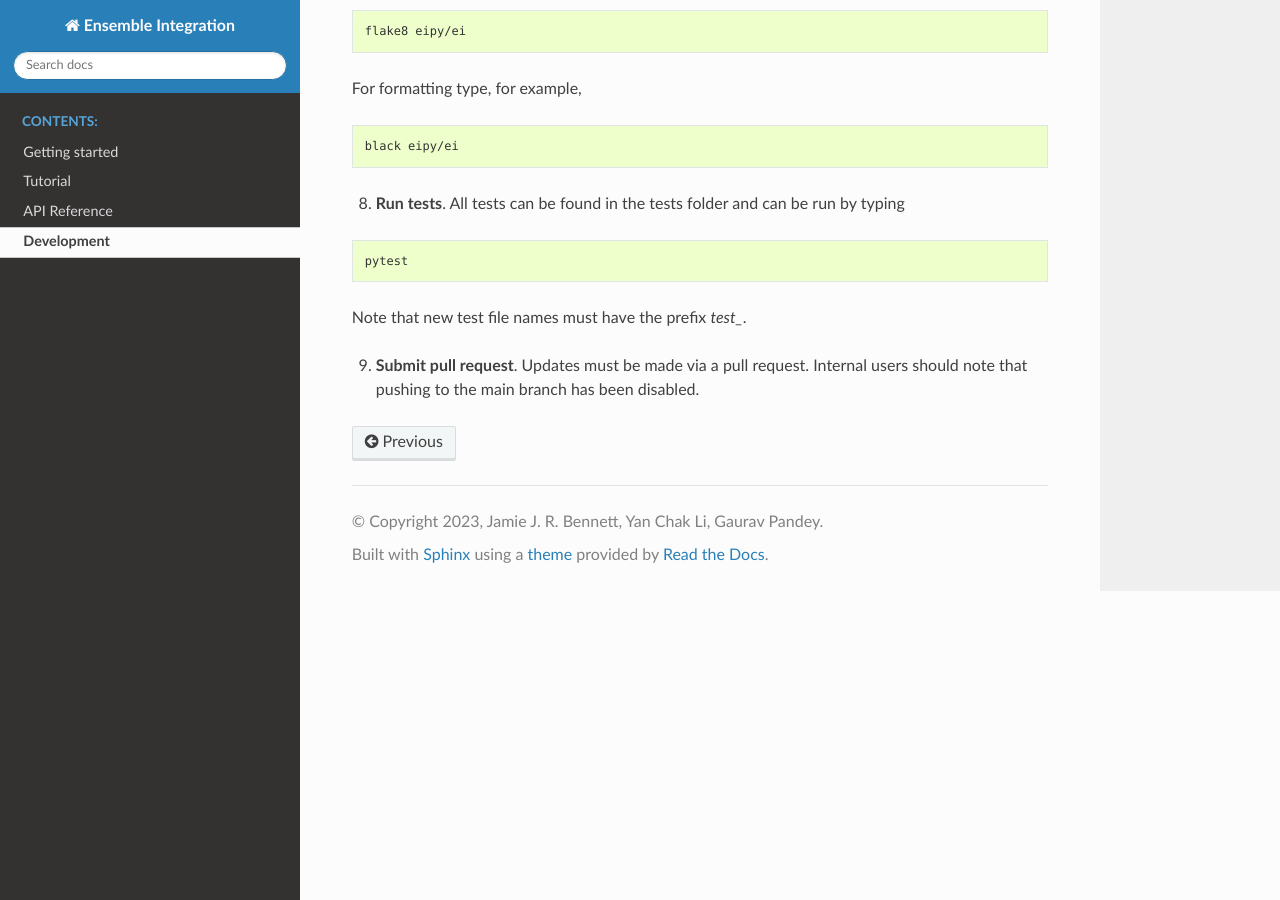
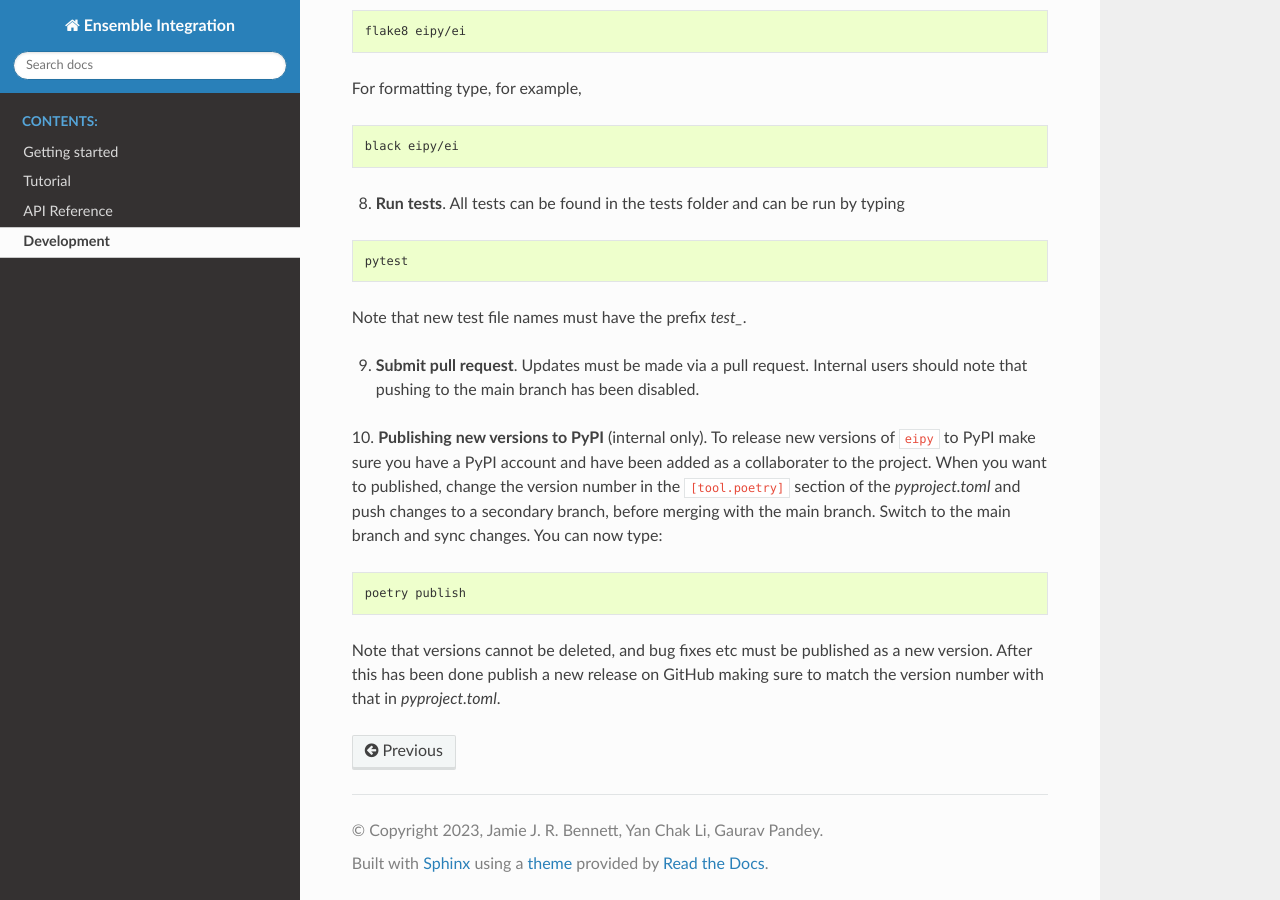
Before and after one commit to GauravPandeyLab/eipy, a Sphinx documentation site: the page built from docs/source/development.rst, in a window 1280 px wide and 900 px high, scrolled down 827 px. Built offline with Sphinx 7.4.7 and the Read the Docs theme 2.0.0, drawn with Linux system fonts in a browser that asks for light colours.

Commit message:
new version number

```diff
--- a/docs/source/development.rst
+++ b/docs/source/development.rst
@@ -47,3 +47,15 @@
 Note that new test file names must have the prefix `test_`.
 
 9. **Submit pull request**. Updates must be made via a pull request. Internal users should note that pushing to the main branch has been disabled.
+
+10. **Publishing new versions to PyPI** (internal only). To release new versions of ``eipy`` to PyPI make sure you have a PyPI account
+and have been added as a collaborater to the project. When you want to published, change the version number in the ``[tool.poetry]`` section
+of the `pyproject.toml` and push changes to a secondary branch, before merging with the main branch. Switch to the main branch and sync changes.
+You can now type:
+
+.. code-block:: console
+
+   poetry publish
+
+Note that versions cannot be deleted, and bug fixes etc must be published as a new version. After this has been done publish a new release on GitHub
+making sure to match the version number with that in `pyproject.toml`.
--- a/pyproject.toml
+++ b/pyproject.toml
@@ -4,7 +4,7 @@ build-backend = "poetry.core.masonry.api"
 
 [tool.poetry]
 name = "ensemble-integration"
-version = "0.1.1"
+version = "0.1.2"
 readme = "README.rst"
 description = "Ensemble Integration: a customizable pipeline for generating multi-modal, heterogeneous ensembles"
 authors = ["Jamie Bennett", "Yan Chak (Richard) Li", "Gaurav Pandey"]
```
